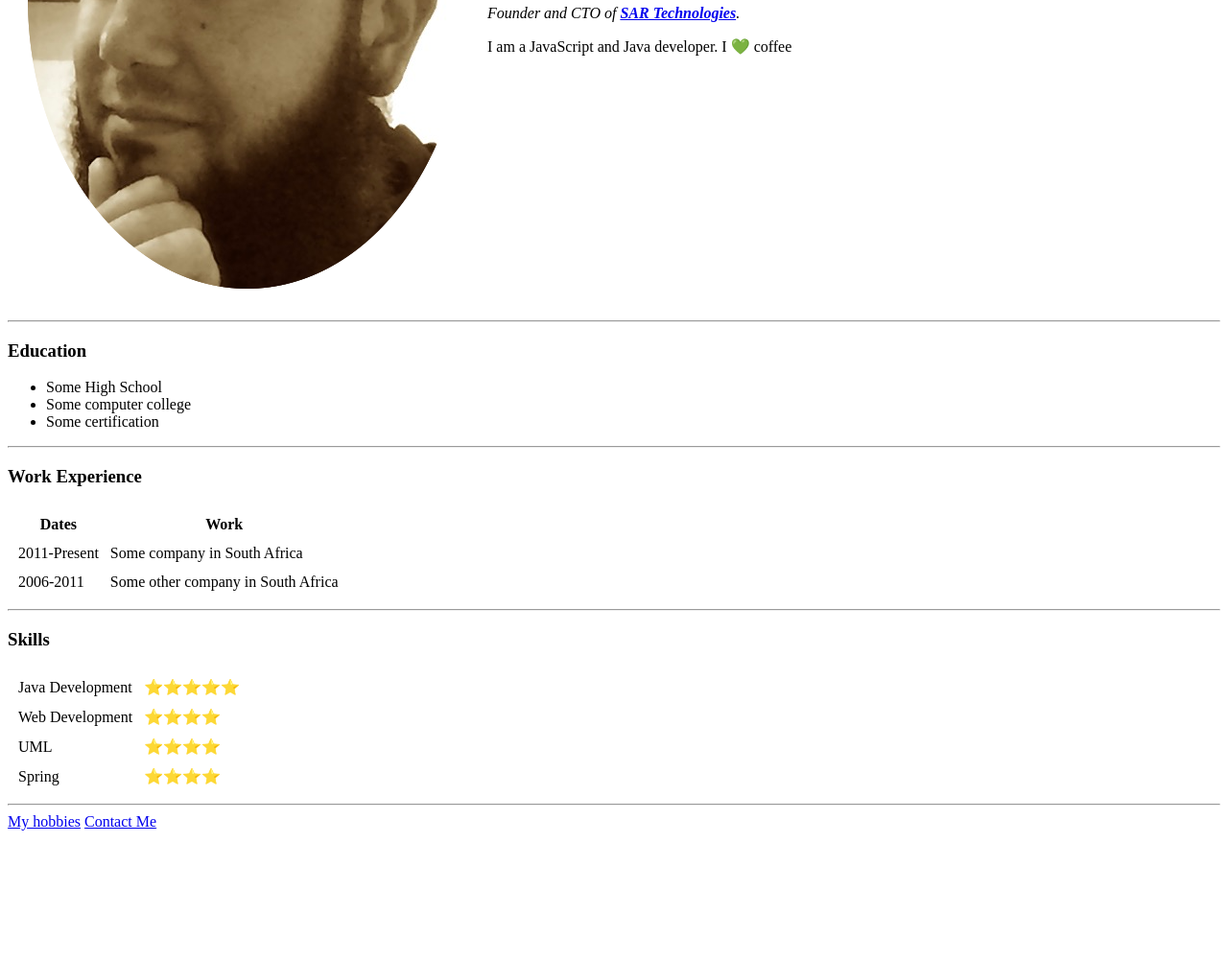
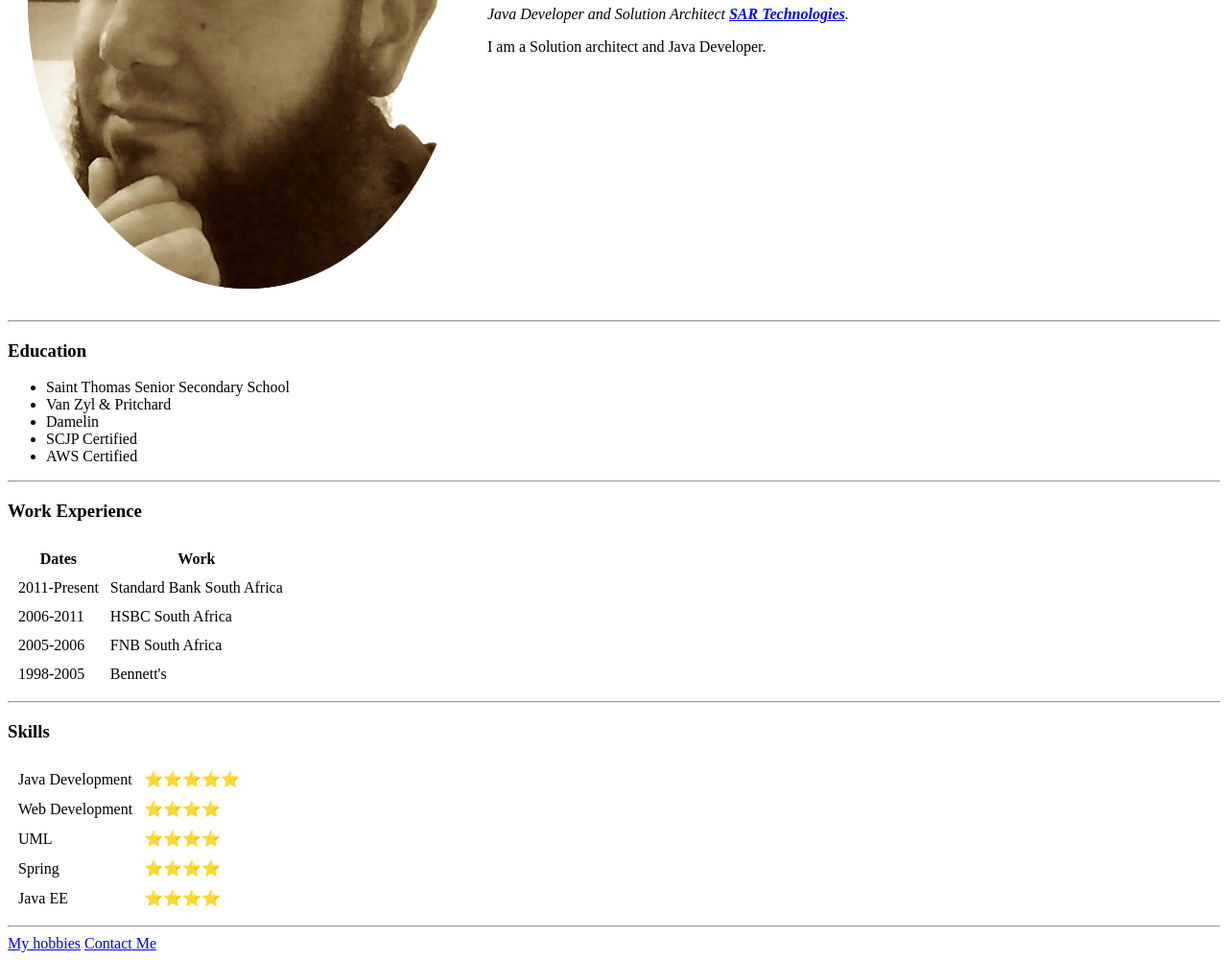
Before and after one commit to RidaAbrahams/cv, a plain HTML site: page index.html in a window 1280 px wide. Shown: the part 334-1335 px from the top of the page at 96% size. Before the commit the page ends 1208 px from the top, so only its background shows below. Drawn offline with Linux system fonts and the light colour scheme.

```diff
--- a/index.html
+++ b/index.html
@@ -9,16 +9,18 @@
     <tr>
       <td><img src="ProfilePic.png" alt="Rida's profile picture"></td>
       <td><h1>Rida Abrahams</h1>
-        <p><em>Founder and CTO of <strong><a href="http://www.google.com">SAR Technologies</a></strong>.</em></p>
-        <p>I am a JavaScript and Java developer. I 💚 coffee</p></td>
+        <p><em>Java Developer and Solution Architect <strong><a href="http://www.google.com">SAR Technologies</a></strong>.</em></p>
+        <p>I am a Solution architect and Java Developer.</p></td>
     </tr>
   </table>
   <hr>
   <h3>Education</h3>
   <ul>
-    <li>Some High School</li>
-    <li>Some computer college</li>
-    <li>Some certification</li>
+    <li>Saint Thomas Senior Secondary School</li>
+    <li>Van Zyl & Pritchard</li>
+    <li>Damelin</li>
+    <li>SCJP Certified</li>
+    <li>AWS Certified</li>
   </ul>
   <hr>
   <h3>Work Experience</h3>
@@ -32,11 +34,19 @@
     <tbody>
       <tr>
         <td>2011-Present</td>
-        <td>Some company in South Africa</td>
+        <td>Standard Bank South Africa</td>
       </tr>
       <tr>
         <td>2006-2011</td>
-        <td>Some other company in South Africa</td>
+        <td>HSBC South Africa</td>
+      </tr>
+      <tr>
+        <td>2005-2006</td>
+        <td>FNB South Africa</td>
+      </tr>
+      <tr>
+        <td>1998-2005</td>
+        <td>Bennett's</td>
       </tr>
     </tbody>
   </table>
@@ -59,6 +69,10 @@
           <td>Spring</td>
           <td>⭐⭐⭐⭐</td>
         </tr>
+        <tr>
+          <td>Java EE</td>
+          <td>⭐⭐⭐⭐</td>
+        </tr>
   </table>
   <hr>
   <a href="hobbies.html">My hobbies</a>
```
Also changed, not shown: contact-me.html (+4 -4 lines).
